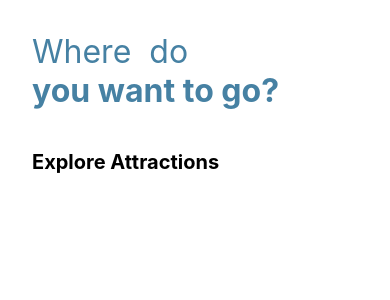
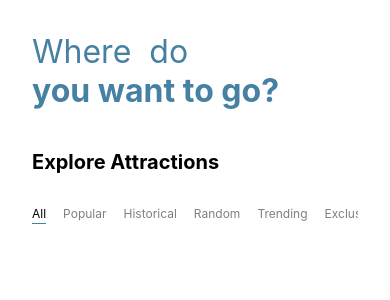
Before and after one commit to joaovtpereira/travelAppCous, a React Native app: screen / in a window 390 px wide. Shown: the top 300 px of the page. Built offline with nearby package versions, Linux system fonts and the light colour scheme.

Commit message:
class 28 create categories components lists

```diff
--- /dev/null
+++ b/src/components/Categories/index.tsx
@@ -0,0 +1,39 @@
+import React from 'react';
+import {FlatList, Text, View} from 'react-native';
+
+import styles from './styles';
+
+type CategoriesProps = {
+  categories: String[];
+  selectedCategory: number;
+};
+
+function Categories({categories, selectedCategory}: CategoriesProps) {
+  return (
+    <FlatList
+      horizontal
+      data={categories}
+      renderItem={({item, index}) => {
+        const selected = selectedCategory === index;
+        return (
+          <View
+            style={[
+              styles.itemContainer,
+              selected ? styles.sectedItemContainer : {},
+            ]}>
+            <Text style={[styles.item, selected ? styles.sectedItem : {}]}>
+              {item}
+            </Text>
+          </View>
+        );
+      }}
+    />
+  );
+}
+
+Categories.defaultProps = {
+  categories: [],
+  selectedCategory: 0,
+};
+
+export default React.memo(Categories);
--- /dev/null
+++ b/src/components/Categories/styles.ts
@@ -0,0 +1,22 @@
+import {StyleSheet} from 'react-native';
+
+const styles = StyleSheet.create({
+  itemContainer: {
+    marginVertical: 14,
+    marginRight: 17,
+  },
+  sectedItemContainer: {
+    borderBottomColor: '#4681a3',
+    borderBottomWidth: 1,
+  },
+  item: {
+    fontSize: 12,
+    color: 'rgba(0,0,0, 0.5)',
+    paddingVertical: 2,
+  },
+  sectedItem: {
+    color: '#000000',
+  },
+});
+
+export default styles;
--- a/src/screens/Home/index.tsx
+++ b/src/screens/Home/index.tsx
@@ -1,5 +1,6 @@
 import React from 'react';
 import {View, SafeAreaView} from 'react-native';
+import Categories from '../../components/Categories';
 import Title from '../../components/Title';
 import styles from './styles';
 
@@ -11,6 +12,19 @@
         <Title text="you want to go?" />
 
         <Title text="Explore Attractions" style={styles.subtitle} />
+
+        <Categories
+          selectedCategory={0}
+          categories={[
+            'All',
+            'Popular',
+            'Historical',
+            'Random',
+            'Trending',
+            'Exclusive',
+            'Others',
+          ]}
+        />
       </View>
     </SafeAreaView>
   );
--- a/src/screens/Home/styles.ts
+++ b/src/screens/Home/styles.ts
@@ -8,7 +8,7 @@
     fontSize: 20,
     color: '#000000',
     marginTop: 40,
-    marginBottom: 34,
+    marginBottom: 16,
   },
 });
 
```
